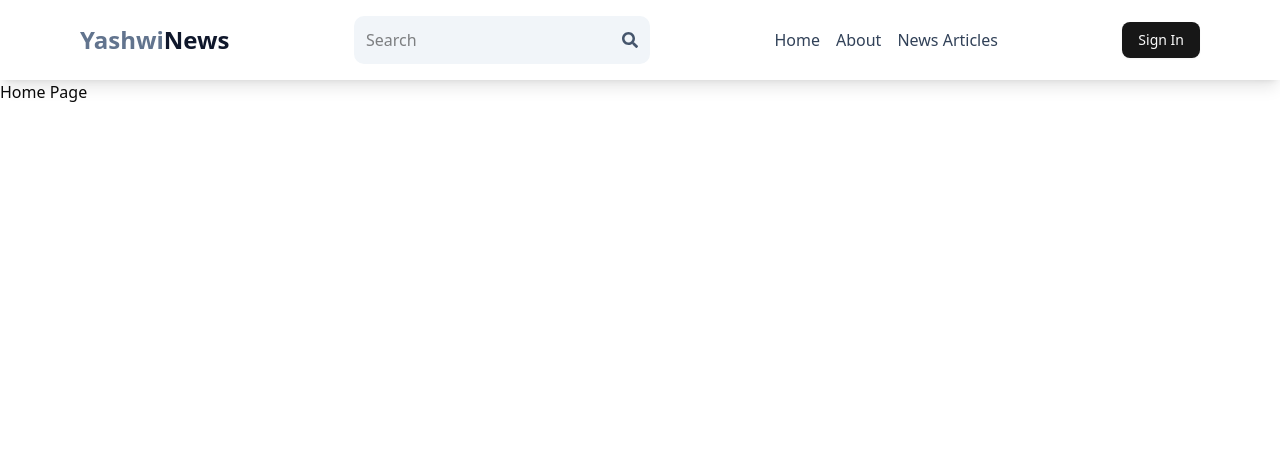
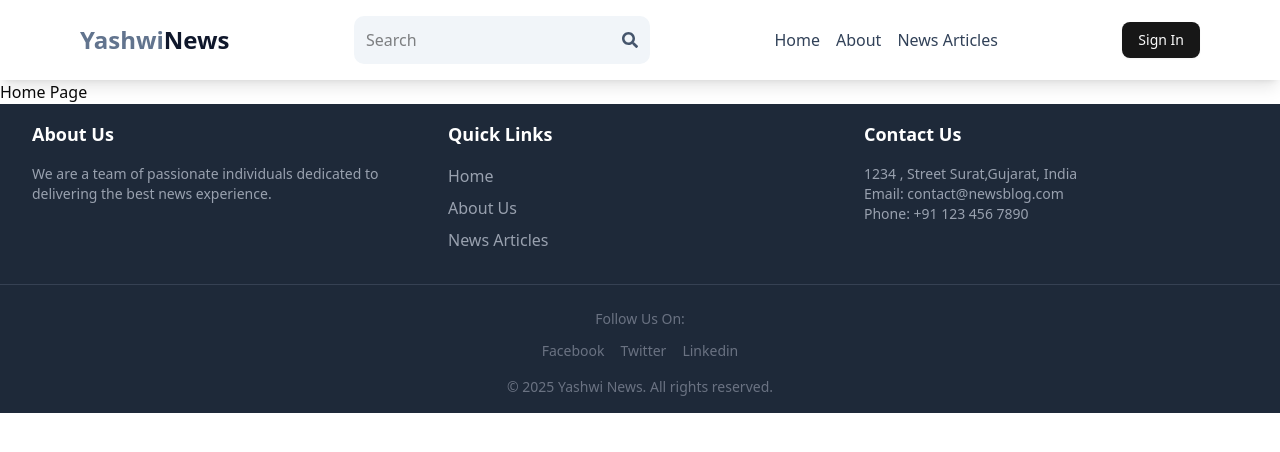
Before and after one commit to Mohammedhasmi-Patel/NewsBlogMern, a React (Vite) app in the folder client/: page / in a window 1280 px wide. Shown: the top 452 px of the page. Built offline with nearby package versions, Linux system fonts and the light colour scheme.

Commit message:
add footer page code

```diff
--- a/client/src/App.jsx
+++ b/client/src/App.jsx
@@ -7,6 +7,7 @@ import Dashboard from "./pages/Dashboard";
 import NewsArticles from "./pages/NewsArticles";
 import Header from "./components/shared/Header";
 import { Toaster } from "react-hot-toast";
+import Footer from "./components/shared/Footer";
 
 function App() {
   return (
@@ -20,6 +21,8 @@ function App() {
         <Route path="/news" element={<NewsArticles />} />
         <Route path="/" element={<Home />} />
       </Routes>
+
+      <Footer />
       <Toaster position="top-right" reverseOrder={false} />
     </BrowserRouter>
   );
--- /dev/null
+++ b/client/src/components/shared/Footer.jsx
@@ -0,0 +1,75 @@
+import React from "react";
+import { Link } from "react-router-dom";
+
+const Footer = () => {
+  return (
+    <div className="bg-gray-800 text-white py-4">
+      <div className="container mx-auto px-6 lg:px-8 grid grid-cols-1 md:grid-cols-3 gap-8 gp-8">
+        {/* About us */}
+
+        <div>
+          <h2 className="text-lg font-semibold mb-4">About Us</h2>
+          <p className="text-gray-400 text-sm">
+            We are a team of passionate individuals dedicated to delivering the
+            best news experience.
+          </p>
+        </div>
+
+        {/* Quick links */}
+
+        <div>
+          <h2 className="text-lg font-semibold mb-4">Quick Links</h2>
+          <ul className="space-y-2 text-gray-400 ">
+            <li>
+              <Link to="/" className="hover:text-white">
+                Home
+              </Link>
+            </li>
+            <li>
+              <Link to="/about" className="hover:text-white">
+                About Us
+              </Link>
+            </li>
+            <li>
+              <Link to="/news" className="hover:text-white">
+                News Articles
+              </Link>
+            </li>
+          </ul>
+        </div>
+
+        {/* Contact us */}
+
+        <div>
+          <h2 className="text-lg font-semibold mb-4">Contact Us</h2>
+          <p className="text-gray-400 text-sm">
+            1234 , Street Surat,Gujarat, India
+          </p>
+          <p className="text-gray-400 text-sm">Email: contact@newsblog.com</p>
+          <p className="text-gray-400 text-sm">Phone: +91 123 456 7890</p>
+        </div>
+      </div>
+
+      {/* social media links */}
+      <div className="mt-8 border-t border-gray-700 pt-6 text-center text-gray-500 text-sm">
+        <p>Follow Us On:</p>
+        <div className="flex justify-center space-x-4 mt-3">
+          <a href="#" className="hover:text-white">
+            Facebook
+          </a>
+          <a href="#" className="hover:text-white">
+            Twitter
+          </a>
+          <a href="#" className="hover:text-white">
+            Linkedin
+          </a>
+        </div>
+        <p className="mt-4">
+          &copy; {new Date().getFullYear()} Yashwi News. All rights reserved.
+        </p>
+      </div>
+    </div>
+  );
+};
+
+export default Footer;
```
